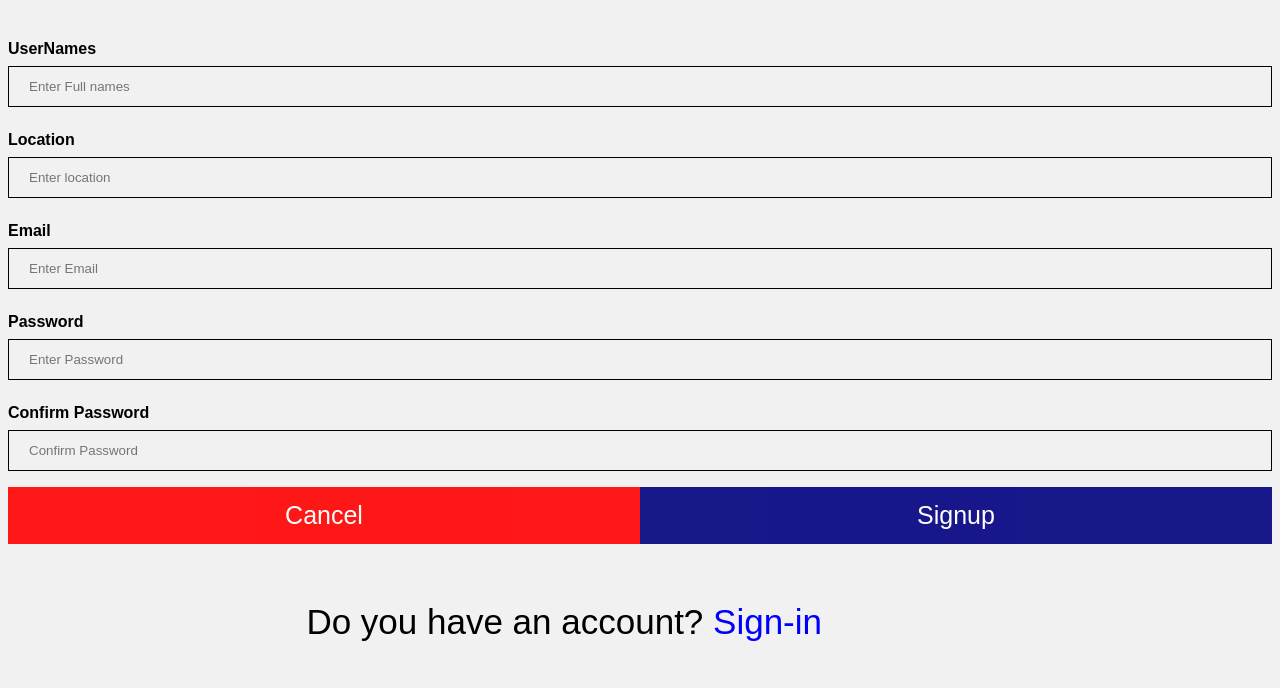
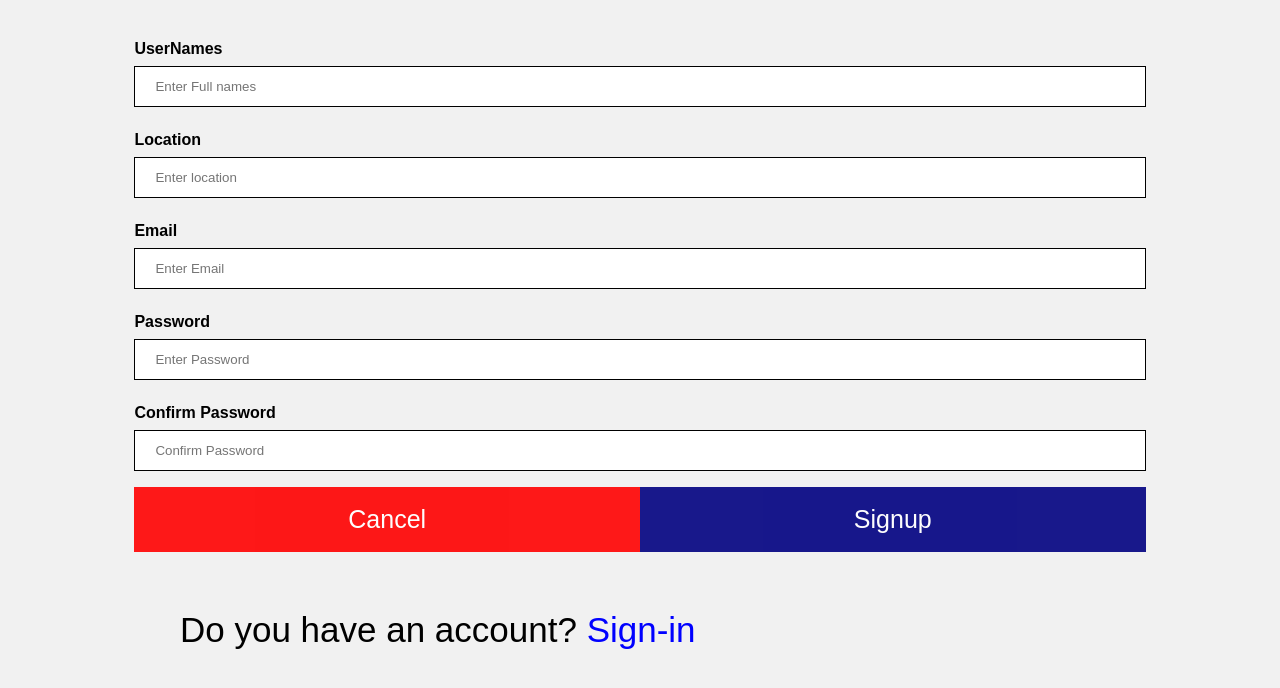
Before and after one commit to vestineugenewimana/Questioner, a plain HTML site: page index.html in a window 1280 px wide. Shown: the part 124-812 px from the top of the page. Drawn offline with Linux system fonts and the light colour scheme.

Commit message:
adding margin to the index

```diff
--- a/css signup/style.css
+++ b/css signup/style.css
@@ -3,6 +3,12 @@ body {font-family: Arial, Helvetica, sans-serif;
     shape-margin: 12px;
     background-color:#f1f1f1;
     }
+.container{
+      width:80%;
+      margin:auto;
+      overflow: hidden;
+      text-decoration: none;
+  }
 .container input[type=Email], input[type=password] ,input[type=Username],input[type="Location"]{
     width: 100%;
     padding: 12px 20px;
@@ -10,7 +16,7 @@ body {font-family: Arial, Helvetica, sans-serif;
     display: inline-block;
     border: 1px solid;
     box-sizing: border-box;
-    background: #f1f1f1;
+    background: white;
   }
 
   .container input[type=Email]:focus, input[type=password]:focus {
@@ -25,7 +31,7 @@ body {font-family: Arial, Helvetica, sans-serif;
   button {
     background-color: navy;
     color: white;
-    padding: 14px 20px;
+    padding: 18px 50px;
     margin: 8px 0;
     border: none;
     font-size:25px;
@@ -42,7 +48,7 @@ body {font-family: Arial, Helvetica, sans-serif;
     opacity:1;
   }
   .cancelbtn {
-    padding: 14px 20px;
+    padding: 18px 50px;
     background-color: red;
   }
   .cancelbtn, .signupbtn {
```
